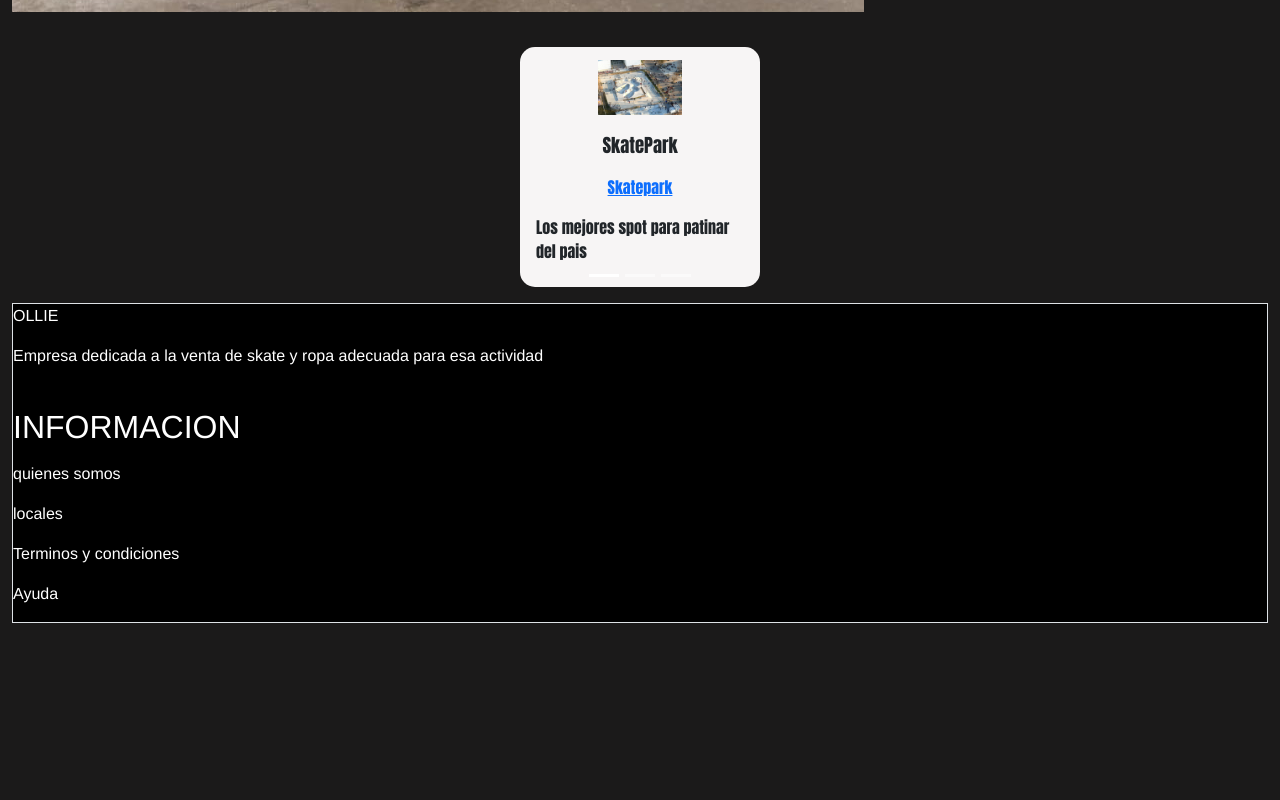
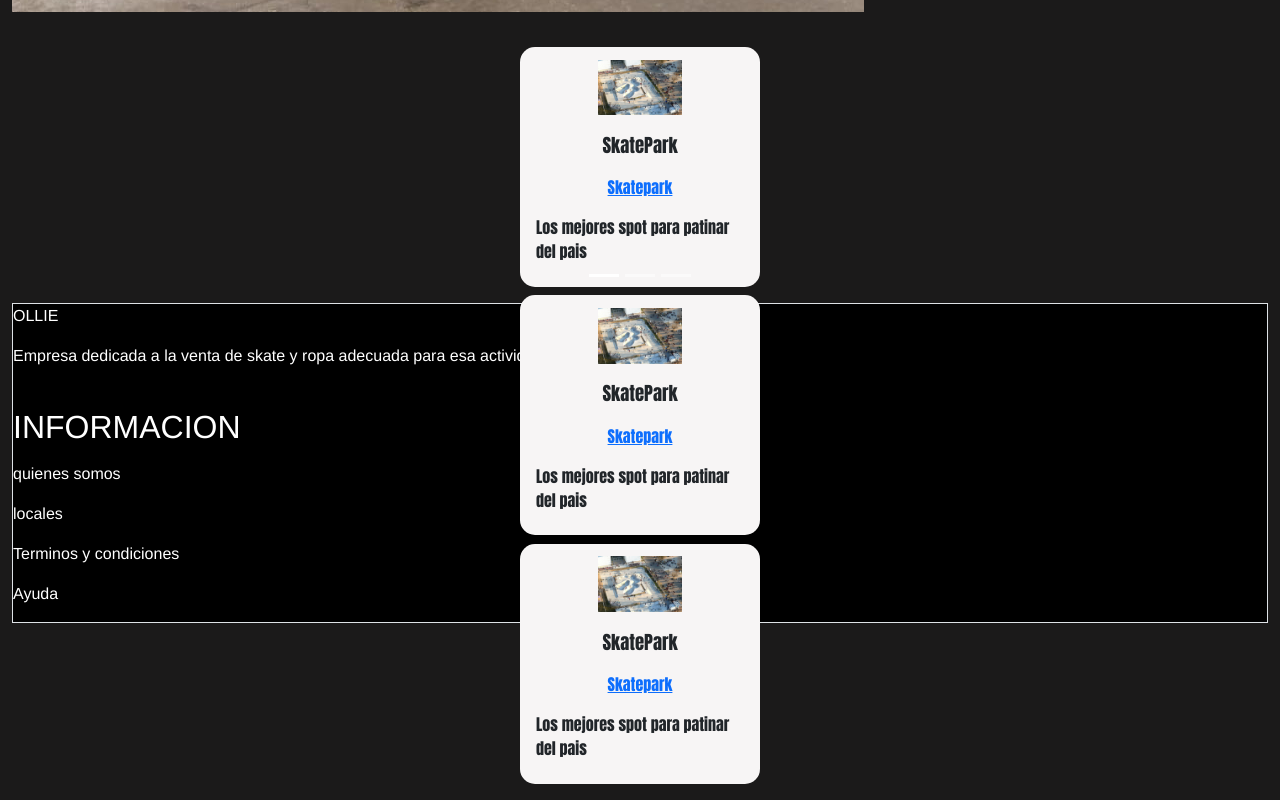
Before and after one commit to matiasprovitina/entrega-del-proyecto-final, a plain HTML site: page index.html in a window 1280 px wide. Shown: the part 1123-1923 px from the top of the page. Before the commit the page ends 1746 px from the top, so only its background shows below. Drawn offline with nearby package versions, Linux system fonts and the light colour scheme.

Commit message:
agregue al index cards

```diff
--- a/index.html
+++ b/index.html
@@ -79,7 +79,22 @@
             <h3>SkatePark</h3>
             <a class="linkinicio" href="./paginas/Skatepark.html">Skatepark</a>
             <p>Los mejores spot para patinar del pais</p>
-            <div>
+        <div>
+
+
+        <div class="card2">
+            <img class="img2" src="./imagen/SKATEPARC-VUE-ARIENNE.jpg" alt="producto">
+            <h3>SkatePark</h3>
+            <a class="linkinicio" href="./paginas/Skatepark.html">Skatepark</a>
+            <p>Los mejores spot para patinar del pais</p>
+        <div>
+
+          <div class="card2">
+            <img class="img2" src="./imagen/SKATEPARC-VUE-ARIENNE.jpg" alt="producto">
+            <h3>SkatePark</h3>
+            <a class="linkinicio" href="./paginas/Skatepark.html">Skatepark</a>
+            <p>Los mejores spot para patinar del pais</p>
+        <div>
 
     </section>
   </main>
```
Also changed, not shown: paginas/producto.html (+1 -0 lines), style.css/partials/_inicio.scss (line endings or trailing spaces).
